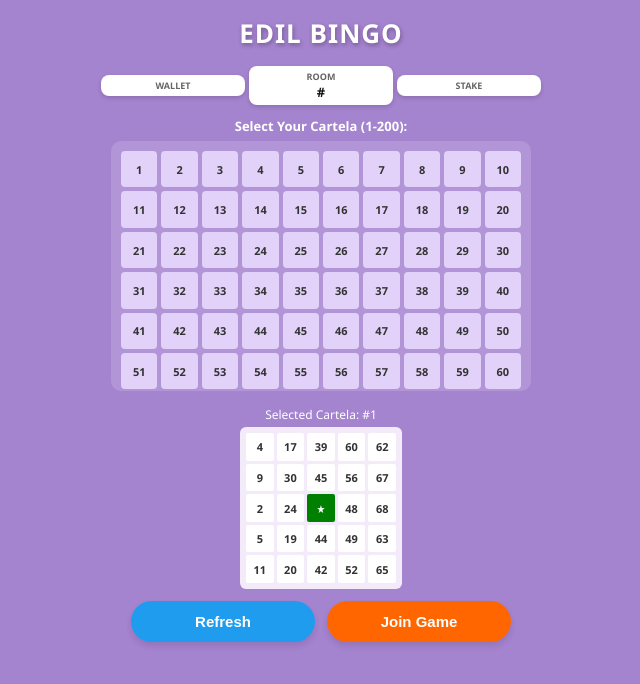
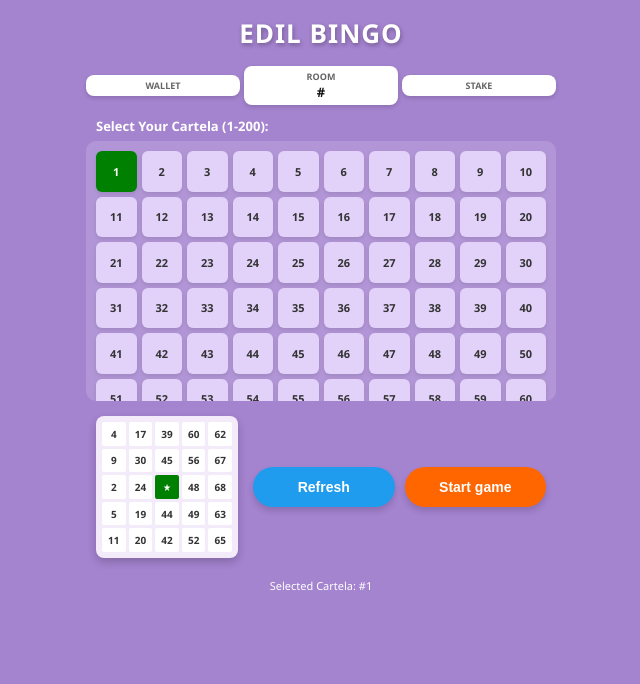
Before and after one commit to mikixa29-netizen/bingogame, a Flask app: template templates/game.html in a window 1280 px wide. Shown: the top 684 px of the page, without its empty margins (319-959 px from the left). Run offline with Flask 3, Linux system fonts and the light colour scheme; the template is opened without the code that fills it, so the values that code supplies are empty.

Commit message:
Align cartela selection UI, green color for user choice, dark orange for others, bottom preview layout, and uniform font styling

```diff
--- a/templates/game.html
+++ b/templates/game.html
@@ -65,7 +65,7 @@
 
         #selection-screen {
             width: 100%;
-            max-width: 450px;
+            max-width: 480px;
             display: flex;
             flex-direction: column;
             align-items: center;
@@ -73,14 +73,14 @@
         .number-grid {
             display: grid;
             grid-template-columns: repeat(10, 1fr);
-            gap: 4px;
+            gap: 5px;
             background: rgba(255, 255, 255, 0.15);
             padding: 10px;
             border-radius: 10px;
-            width: 90%;
-            max-width: 400px;
+            width: 100%;
+            max-width: 450px;
             margin-bottom: 15px;
-            max-height: 230px;
+            max-height: 240px;
             overflow-y: auto;
         }
         .num-cell {
@@ -92,20 +92,31 @@
             justify-content: center;
             font-size: 11px;
             font-weight: bold;
-            border-radius: 4px;
+            border-radius: 6px;
             cursor: pointer;
+            box-shadow: 0 2px 4px rgba(0,0,0,0.1);
         }
+        /* User's selected cartela is green */
         .num-cell.selected {
-            background: #008000;
-            color: #fff;
+            background: #008000 !important;
+            color: #fff !important;
         }
-        /* Cartelas taken by other players shown in bold orange and unselectable */
+        /* Cartelas taken by other players are dark orange */
         .num-cell.taken-by-other {
             background: #e67e22 !important;
             color: #fff !important;
             font-weight: 900;
             cursor: not-allowed;
-            opacity: 0.85;
+        }
+
+        .selection-bottom-row {
+            display: flex;
+            width: 100%;
+            max-width: 450px;
+            justify-content: space-between;
+            align-items: center;
+            gap: 15px;
+            margin-bottom: 20px;
         }
 
         .mini-cartela-preview {
@@ -114,14 +125,14 @@
             gap: 3px;
             background: #f3eafa;
             padding: 6px;
-            border-radius: 6px;
-            width: 150px;
-            margin-bottom: 12px;
+            border-radius: 8px;
+            width: 130px;
+            box-shadow: 0 4px 8px rgba(0,0,0,0.2);
         }
         .mini-cell {
             background: #fff;
             color: #333;
-            font-size: 11px;
+            font-size: 10px;
             aspect-ratio: 1;
             display: flex;
             align-items: center;
@@ -136,22 +147,20 @@
 
         .action-buttons {
             display: flex;
-            gap: 12px;
-            width: 90%;
-            max-width: 380px;
-            justify-content: center;
-            margin-bottom: 20px;
+            gap: 10px;
+            flex: 1;
         }
         .btn-refresh, .btn-start {
             border: none;
-            padding: 12px 0;
+            padding: 12px 10px;
             flex: 1;
             border-radius: 25px;
-            font-size: 15px;
+            font-size: 14px;
             font-weight: bold;
             cursor: pointer;
-            box-shadow: 0 4px 6px rgba(0,0,0,0.1);
+            box-shadow: 0 4px 6px rgba(0,0,0,0.15);
             color: white;
+            text-align: center;
         }
         .btn-refresh { background: #209cee; }
         .btn-start { background: #ff6600; }
@@ -412,7 +421,6 @@
 </head>
 <body>
 
-    <!-- Single Top Header Title -->
     <div class="header-title">Edil Bingo</div>
 
     <div id="selection-screen">
@@ -422,16 +430,17 @@
             <div class="stat-box"><div class="label">Stake</div><div class="value" id="stake-val">{{ entry_price }}</div></div>
         </div>
 
-        <div style="font-size: 13px; font-weight: bold; margin-bottom: 6px;">Select Your Cartela (1-200):</div>
+        <div style="font-size: 13px; font-weight: bold; margin-bottom: 6px; text-align: left; width: 100%; max-width: 450px;">Select Your Cartela (1-200):</div>
         <div class="number-grid" id="numberGrid"></div>
 
-        <div style="font-size:12px; margin-bottom:4px;" id="selectedCartelaLbl">Selected Cartela: #1</div>
-        <div class="mini-cartela-preview" id="miniCartela"></div>
-
-        <div class="action-buttons">
-            <button class="btn-refresh" onclick="location.reload()">Refresh</button>
-            <button class="btn-start" onclick="joinAndStartGame()">Join Game</button>
+        <div class="selection-bottom-row">
+            <div class="mini-cartela-preview" id="miniCartela"></div>
+            <div class="action-buttons">
+                <button class="btn-refresh" onclick="location.reload()">Refresh</button>
+                <button class="btn-start" onclick="joinAndStartGame()">Start game</button>
+            </div>
         </div>
+        <div style="font-size:11px; color:#fff; margin-bottom: 10px;" id="selectedCartelaLbl">Selected Cartela: #1</div>
     </div>
 
     <div id="game-screen">
@@ -558,14 +567,21 @@
         if (gridContainer) {
             for (let i = 1; i <= 200; i++) {
                 let cell = document.createElement('div');
-                cell.className = 'num-cell';
+                cell.className = 'num-cell' + (i === selectedCartelaId ? ' selected' : '');
                 cell.innerText = i;
                 cell.id = 'cartela-grid-' + i;
 
                 cell.onclick = () => {
                     if (cell.classList.contains('taken-by-other')) return;
                     document.querySelectorAll('.num-cell').forEach(c => {
-                        if (!c.classList.contains('taken-by-other')) c.classList.remove('selected');
+                        if (!c.classList.contains('taken-by-other') && !c.classList.contains('selected')) {
+                            // reset unselected
+                        }
+                    });
+                    document.querySelectorAll('.num-cell').forEach(c => {
+                        if (c.classList.contains('selected') && !c.classList.contains('taken-by-other')) {
+                            c.classList.remove('selected');
+                        }
                     });
                     cell.classList.add('selected');
                     selectedCartelaId = i;
@@ -754,7 +770,6 @@
                     document.getElementById('countdownTimer').innerText = 'Finished';
                 }
 
-                // Highlight taken cartelas by other players in bold orange
                 if (data.taken_cartelas) {
                     data.taken_cartelas.forEach(cNum => {
                         let cEl = document.getElementById('cartela-grid-' + cNum);
```
